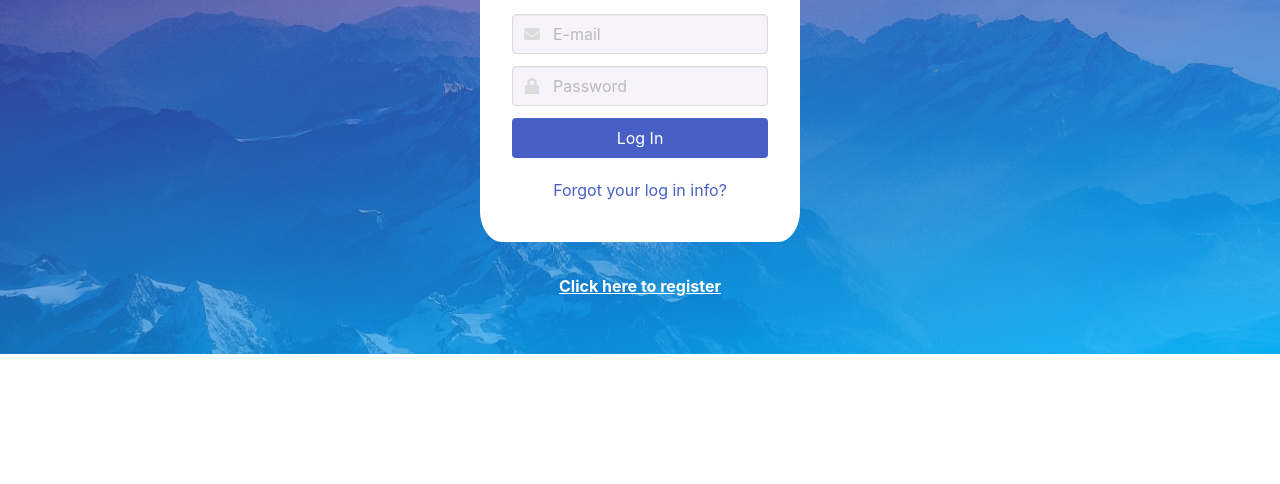
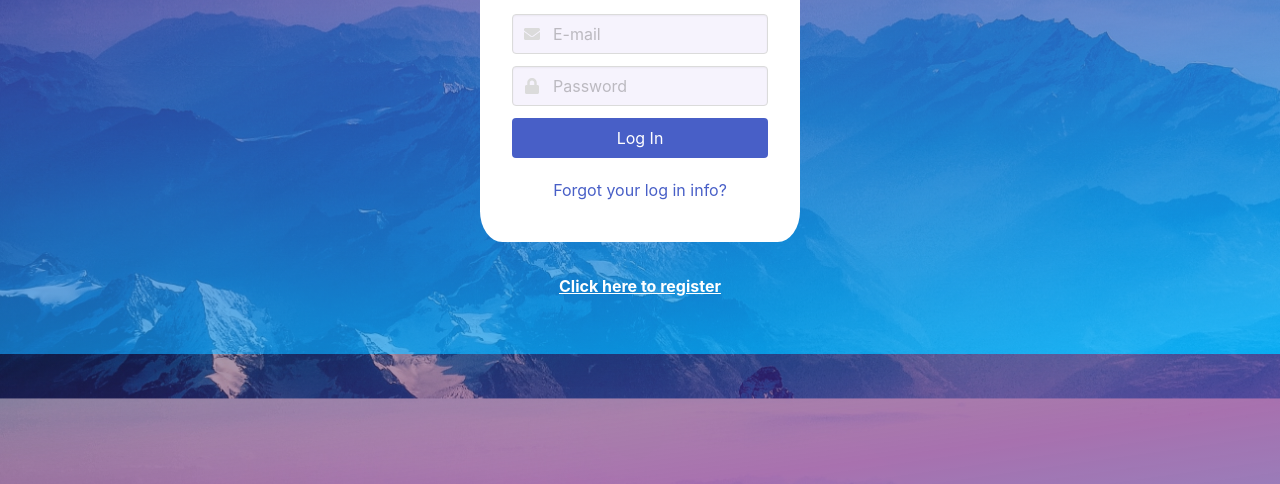
Before and after one commit to victoriavu75/myphilanthropies-volunteertracker, a plain HTML site: page frontend/login.html in a window 1280 px wide. Shown: the part 316-800 px from the top of the page. Drawn offline with nearby package versions, Linux system fonts and the light colour scheme.

Commit message:
Update style.css
updated the bg to the html

```diff
--- a/frontend/style.css
+++ b/frontend/style.css
@@ -12,9 +12,15 @@ mp_lightgrey: #00000029;
 mp_lightpurple: #F6F3FD;
 */
 
+html {
+    background-image: linear-gradient(172deg, rgba(36, 0, 34, 0.3808411214953271) 0%, rgba(106, 9, 121, 0.5677570093457944) 27%, rgba(0, 180, 255, 0.7663551401869159) 100%), url(images/mountains.jpg);    -webkit-background-size: cover;
+    -moz-background-size: cover;
+    -o-background-size: cover;
+    background-size: cover;
+  }
+
 body {
     height: auto;
-    background-image: linear-gradient(172deg, rgba(36, 0, 34, 0.3808411214953271) 0%, rgba(106, 9, 121, 0.5677570093457944) 27%, rgba(0, 180, 255, 0.7663551401869159) 100%), url(images/mountains.jpg);
     background-size: cover;
     background-repeat: no-repeat;
     min-height: 100%;
```
